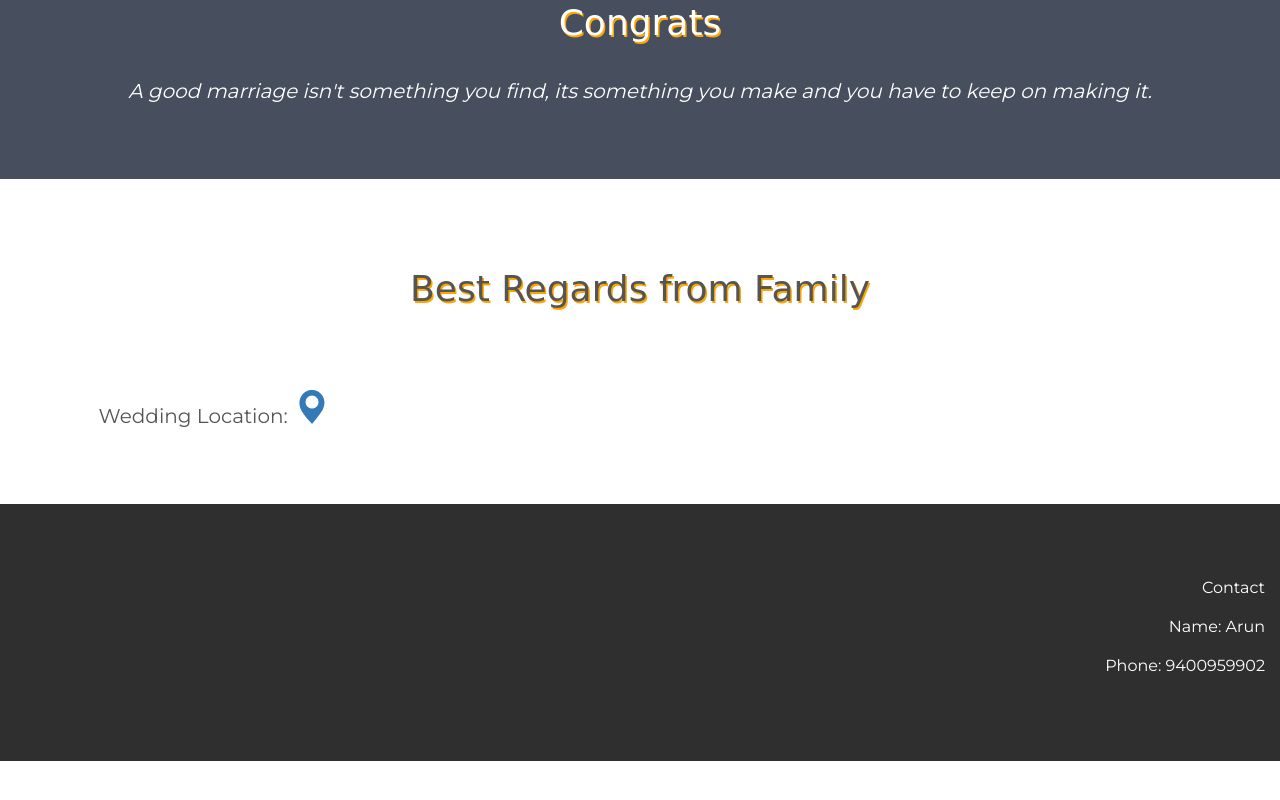
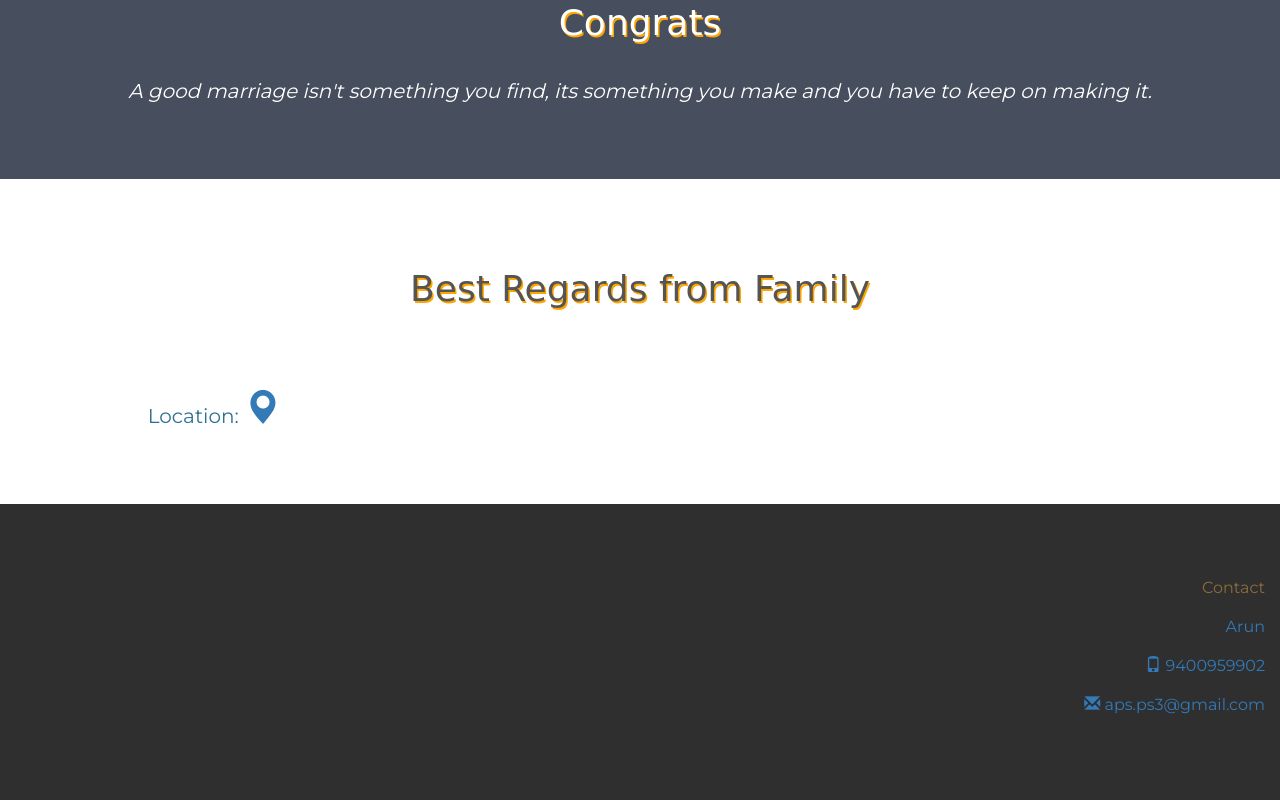
Before and after one commit to AjayPAnand/Weds, a plain HTML site: page index.html in a window 1280 px wide. Shown: the part 902-1702 px from the top of the page. Before the commit the page ends 1663 px from the top, so only its background shows below. Drawn offline with nearby package versions, Linux system fonts and the light colour scheme.

Commit message:
footer update

```diff
--- a/index.html
+++ b/index.html
@@ -176,7 +176,8 @@
   <div class="row">
     <div id="destination" class="col-sm-4">
       <!--<p class="h4">Location</p> -->
-      Wedding Location: <a class="" target="_blank" href="https://www.google.com/maps/place/Thuravoor,+Thuravoor+Thekku,+Kerala/@9.7677416,76.2956316,14z/data=!3m1!4b1!4m5!3m4!1s0x3b087af4b9df7c7b:0x7470f2f000cec138!8m2!3d9.7704378!4d76.3203091"><i class="glyphicon glyphicon-map-marker" style="font-size: 35px"></i></a>
+     <span class="text-info">Location:</span>
+	 <a class="" target="_blank" href="https://www.google.com/maps/place/Thuravoor,+Thuravoor+Thekku,+Kerala/@9.7677416,76.2956316,14z/data=!3m1!4b1!4m5!3m4!1s0x3b087af4b9df7c7b:0x7470f2f000cec138!8m2!3d9.7704378!4d76.3203091"><i class="glyphicon glyphicon-map-marker" style="font-size: 35px"></i></a>
     </div>
   </div>
 </div>
@@ -188,10 +189,11 @@
   <div class="text-right">
     <div class="ts blur">
         <a name="info"></a>
-          <p>Contact </p>
+          <p class="text-warning">Contact </p>
     </div>
-  <p>Name: Arun </p>
-  <p>Phone: 9400959902</p>
+  <p class="text-primary ">Arun </p>
+  <p class="text-primary"><span class="glyphicon glyphicon-phone"></span> 9400959902</p>
+  <p class="text-primary"><span class="glyphicon glyphicon-envelope"></span> aps.ps3@gmail.com</>
   </div>
 </footer>
 
```
